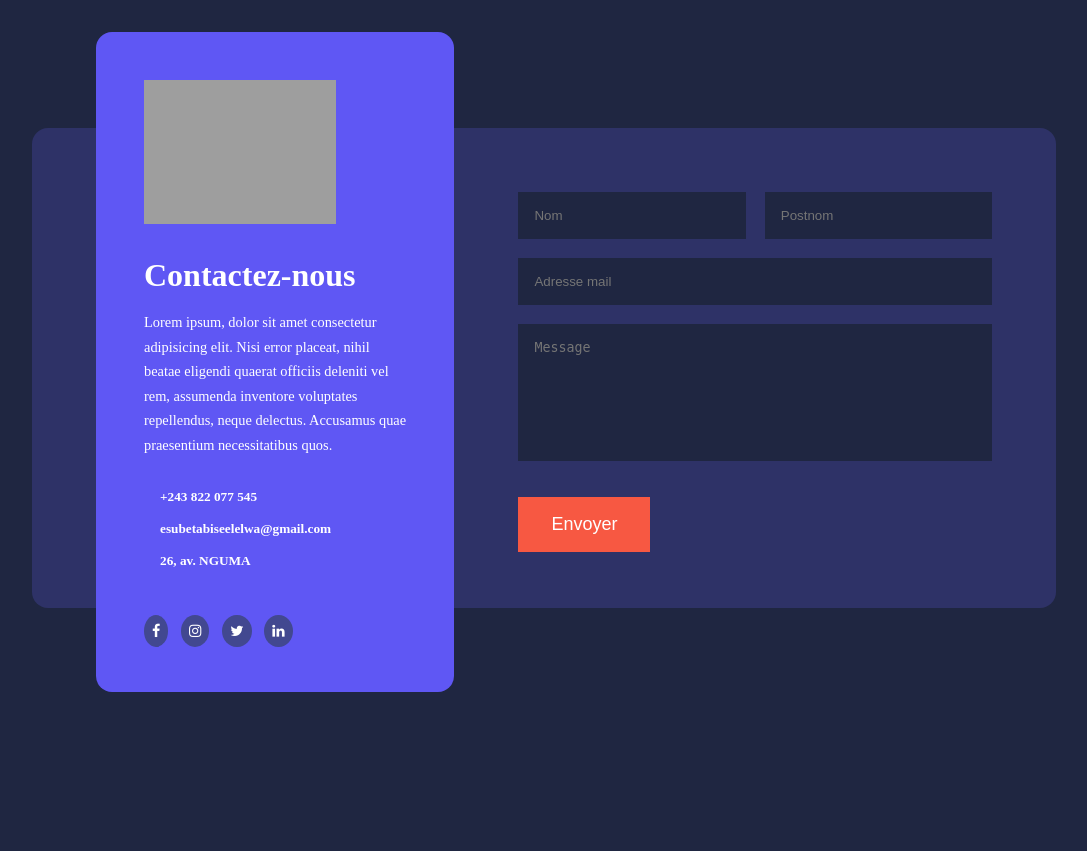
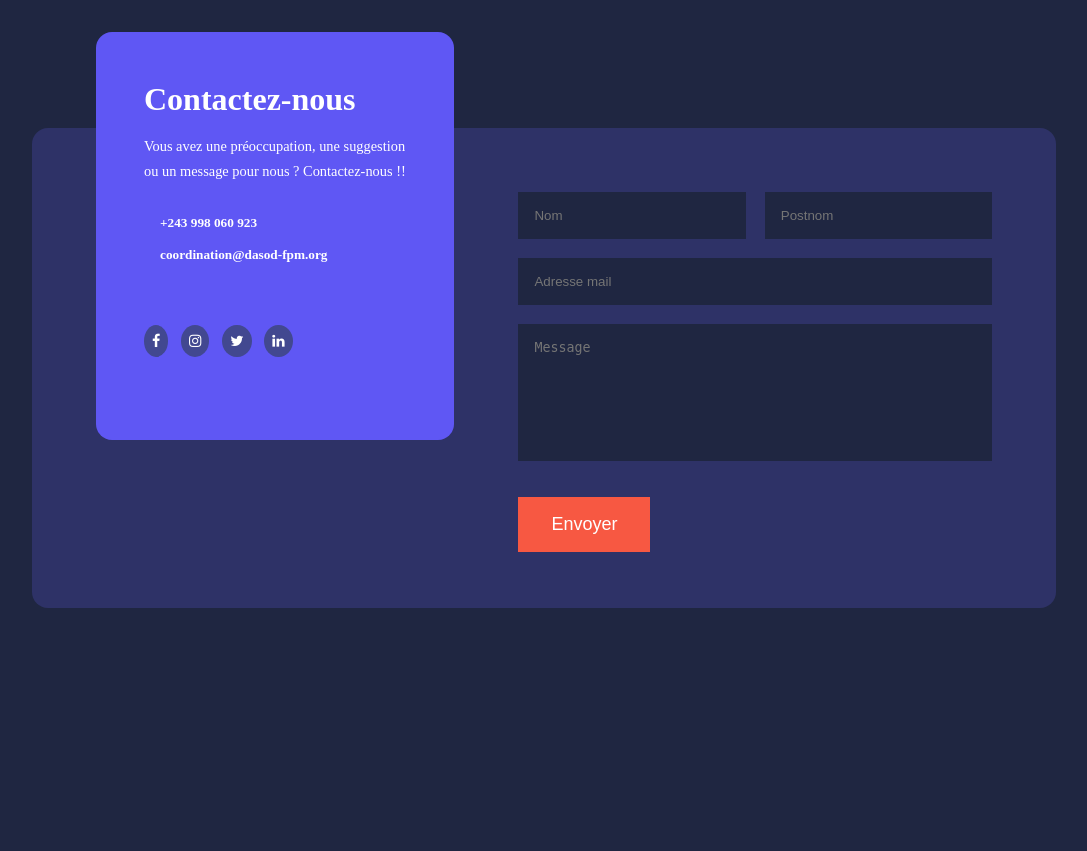
Before and after one commit to tabiseelelwa/dasod, a PHP site: page /contacts.php in a window 1280 px wide. Shown: the part 80-931 px from the top of the page, without its empty margins (96-1183 px from the left). Run offline with PHP 8.4, Linux system fonts and the light colour scheme; grey boxes are pictures that could not be loaded.

Commit message:
les coordonées de dasod-fpm

```diff
--- a/contacts.php
+++ b/contacts.php
@@ -15,25 +15,22 @@
         <section class="contact">
             <div class="container contact__container">
                 <aside class="contact__aside">
-                    <div class="aside__image">
-                        <img src="Images/electro3.jpg">
-                    </div>
                     <h2>Contactez-nous</h2>
                     <p>
-                        Lorem ipsum, dolor sit amet consectetur adipisicing elit. Nisi error placeat, nihil beatae eligendi quaerat officiis deleniti vel rem, assumenda inventore voluptates repellendus, neque delectus. Accusamus quae praesentium necessitatibus quos.
+                        Vous avez une préoccupation, une suggestion ou un message pour nous ? Contactez-nous !!
                     </p>
                     <ul class="contact__details">
                         <li>
                             <i class="fa fa-phone-times"></i>
-                            <h5>+243 822 077 545</h5>
+                            <h5>+243 998 060 923</h5>
                         </li>
                         <li>
                             <i class="fa fa-enveloppe"></i>
-                            <h5>esubetabiseelelwa@gmail.com</h5>
+                            <h5>coordination@dasod-fpm.org</h5>
                         </li>
                         <li>
-                            <i class="fa fa-adress"></i>
-                            <h5>26, av. NGUMA</h5>
+                            <!-- <i class="fa fa-adress"></i>
+                            <h5>26, av. NGUMA</h5> -->
                         </li>
                     </ul>
                     <ul class="contact__socials">
```
